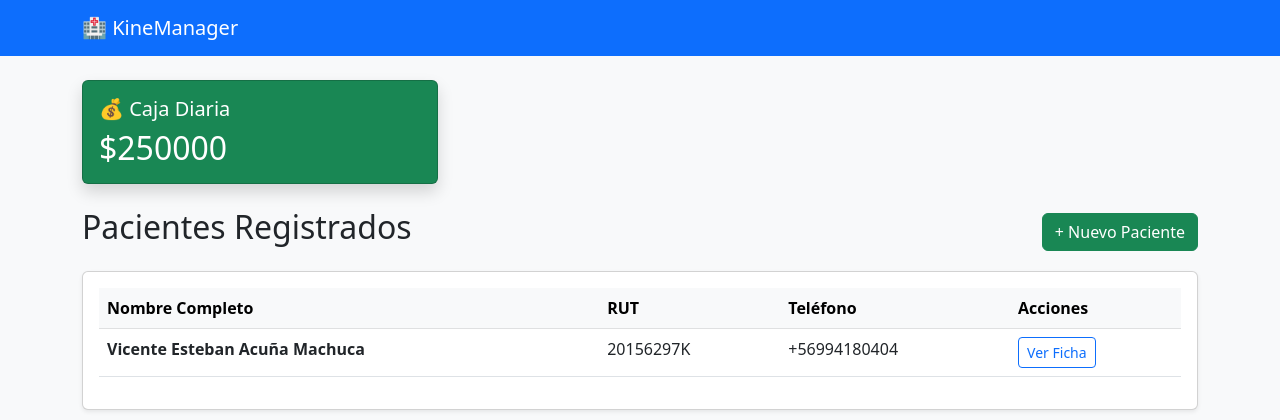
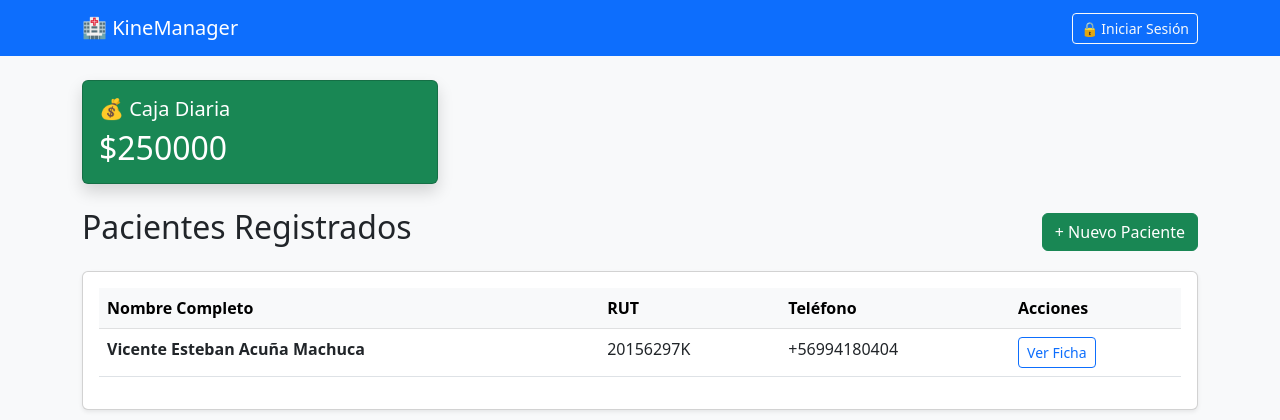
Before and after one commit to vi-acunam/kine_manager, a Django app: page /pacientes/ in a window 1280 px wide. Shown: the top 420 px of the page. Run offline with Django 5.2, Linux system fonts and the light colour scheme; data comes from the database, SQL or seed files in the repository.

Commit message:
Agregar boton de admin al menu

```diff
--- a/core/templates/core/lista_pacientes.html
+++ b/core/templates/core/lista_pacientes.html
@@ -11,8 +11,15 @@
 <body class="bg-light">
 
     <nav class="navbar navbar-dark bg-primary mb-4">
-        <div class="container">
-            <a class="navbar-brand" href="#">🏥 KineManager</a>
+        <div class="container d-flex justify-content-between">
+            <a class="navbar-brand" href="{% url 'lista_pacientes' %}">🏥 KineManager</a>
+
+            <div>
+                {% if user.is_authenticated %}
+                <span class="text-white me-2">Hola, {{ user.username }}</span>
+                <a href="/admin/" class="btn btn-light btn-sm fw-bold">⚙️ Ir al Admin</a> {% else %}
+                <a href="/admin/" class="btn btn-outline-light btn-sm">🔒 Iniciar Sesión</a> {% endif %}
+            </div>
         </div>
     </nav>
 
```
